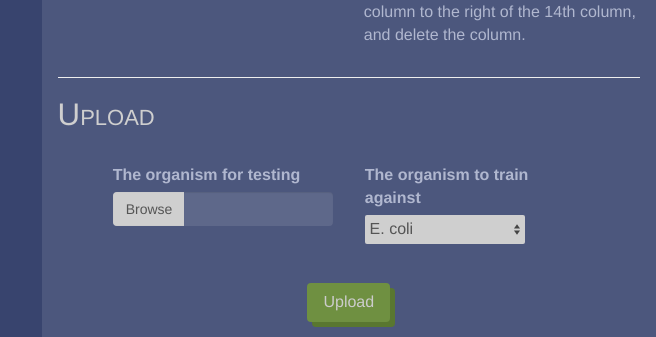
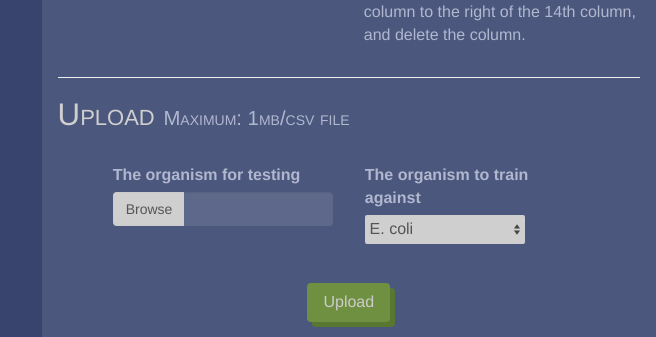
Before and after one commit to chuck-sys/genset-demo-site, a Flask app: page /experiment in a window 1280 px wide. Shown: the part 1274-1611 px from the top of the page, without its empty margins (624-1280 px from the left). Run offline with Flask 2, Linux system fonts and the light colour scheme; some libraries are stand-ins or nearby versions.

Commit message:
Add limitations

```diff
--- a/app/static/override.css
+++ b/app/static/override.css
@@ -15,6 +15,10 @@ article {
     flex-flow: row nowrap;
     justify-content: center;
     margin: 2rem auto;
+}
+
+h2 small {
+    color: #b0b7cf;
 }
 
 nav {
--- a/app/templates/experiment/form.html
+++ b/app/templates/experiment/form.html
@@ -1,4 +1,4 @@
-<h2>Upload</h2>
+<h2>Upload <small>Maximum: 1mb/csv file</small></h2>
 
 <form id="form" action="/upload" method="POST" enctype="multipart/form-data">
     {{ form.csrf_token }}
@@ -32,7 +32,7 @@
 </form>
 
 <script type="text/javascript">
-    function onSubmitForm(token) {
-        document.getElementById("form").submit();
-    }
+function onSubmitForm(token) {
+    document.getElementById("form").submit();
+}
 </script>
--- a/test_config.py
+++ b/test_config.py
@@ -28,3 +28,4 @@ API_KEY = os.environ.get('API_KEY', '')
 RESULTS_ZIP = "results.zip"
 TESTING_FN = os.environ['TESTING_FN']
 TRAINING_FN = os.environ['TRAINING_FN']
+MAX_CONTENT_LENGTH = 1 * 1024 ** 2
```
